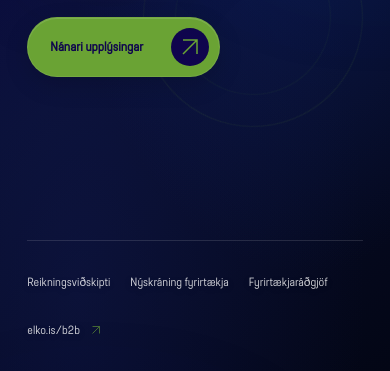
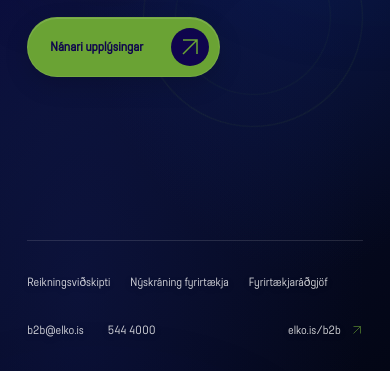
Before and after one commit to baldureinar1/b2b-elko, a website: page public/index.html in a window 390 px wide. Shown: the part 473-844 px from the top of the page. Drawn offline with Linux system fonts and the light colour scheme.

Commit message:
Add business email and phone contact links

```diff
--- a/public/index.html
+++ b/public/index.html
@@ -28,6 +28,10 @@
         <a href="https://elko.is/b2b/reikningsvidskipti#nyskraning-fyrirtaekjab2b">Nýskráning fyrirtækja</a>
         <a href="https://elko.is/b2b#fyrirtaekjaradgjof">Fyrirtækjaráðgjöf</a>
       </nav>
+      <address class="footer-contact">
+        <a href="mailto:b2b@elko.is">b2b@elko.is</a>
+        <a href="tel:+3545444000" aria-label="Sími 544 4000">544 4000</a>
+      </address>
       <a class="footer-site" href="https://elko.is/b2b">elko.is/b2b <span aria-hidden="true"><svg viewBox="0 0 24 24" aria-hidden="true"><path d="M5 19 19 5M5 5h14v14"/></svg></span></a>
     </footer>
   </div>
--- a/public/style.css
+++ b/public/style.css
@@ -95,3 +95,6 @@ footer a { min-height: 36px; line-height: 1.5; }
   footer { align-items: flex-start; gap: 12px; }
   .footer-links { width: 100%; gap: 4px 20px; }
 }
+
+.footer-contact { display: flex; flex-wrap: wrap; gap: 8px 24px; font-style: normal; }
+.footer-contact a { white-space: nowrap; }
```
